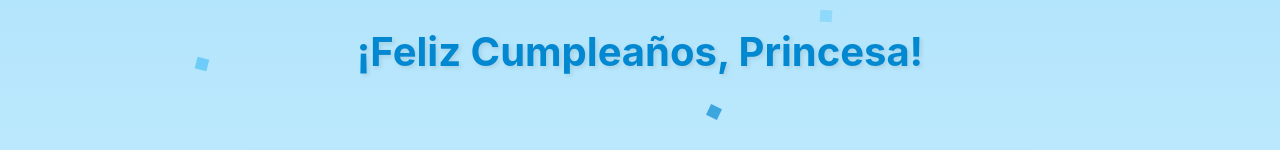
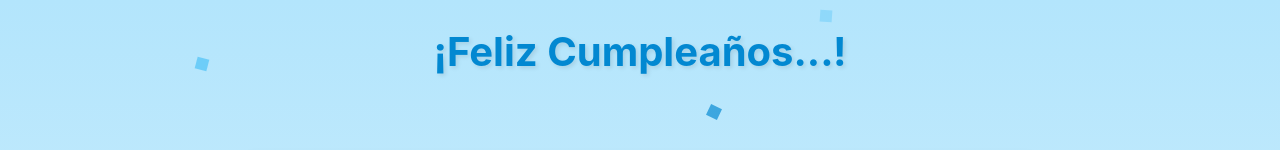
Before and after one commit to ElFeR51/CumpleVIvi, a plain HTML site: page index.html in a window 1280 px wide. Shown: the top 150 px of the page. Drawn offline with Linux system fonts and the light colour scheme.

Commit message:
Se modifico algo

```diff
--- a/index.html
+++ b/index.html
@@ -112,7 +112,7 @@
         <source src="C:\Users\Windows\Desktop\cumplee\assets\audio\Im Yours.mp3" type="audio/mpeg">
         Tu navegador no soporta audio.
     </audio>
-    <h1>¡Feliz Cumpleaños, Princesa!</h1>
+    <h1>¡Feliz Cumpleaños...!</h1>
     <div class="slideshow-container">
         <div class="slide">
             <img src="C:\Users\Windows\Desktop\cumplee\assets\imagenes\1.jpg" alt="Foto 1">
```
